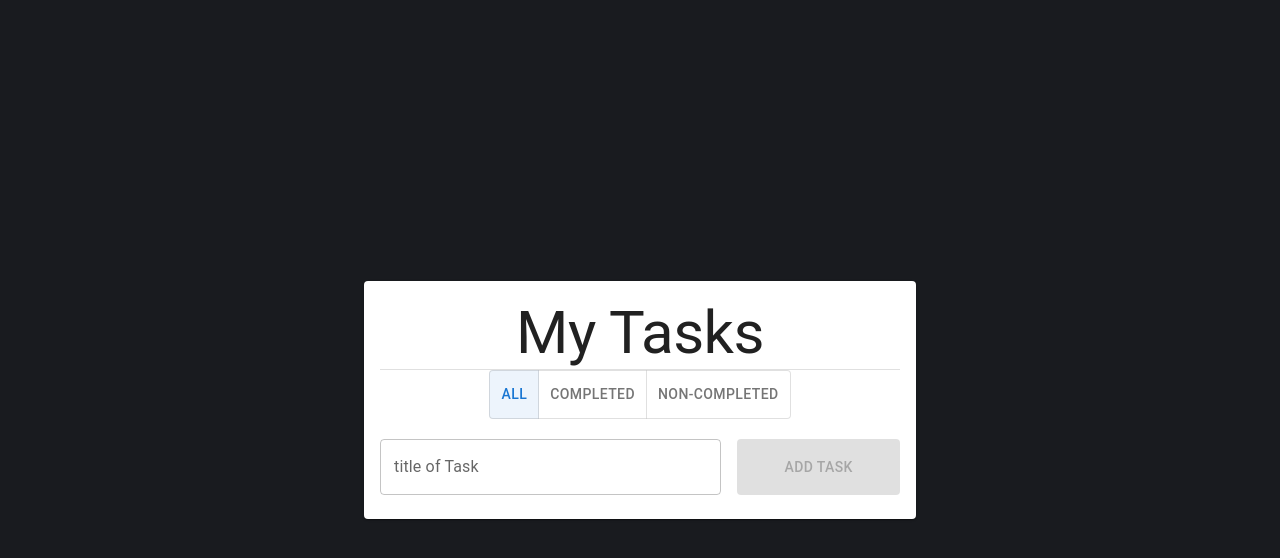
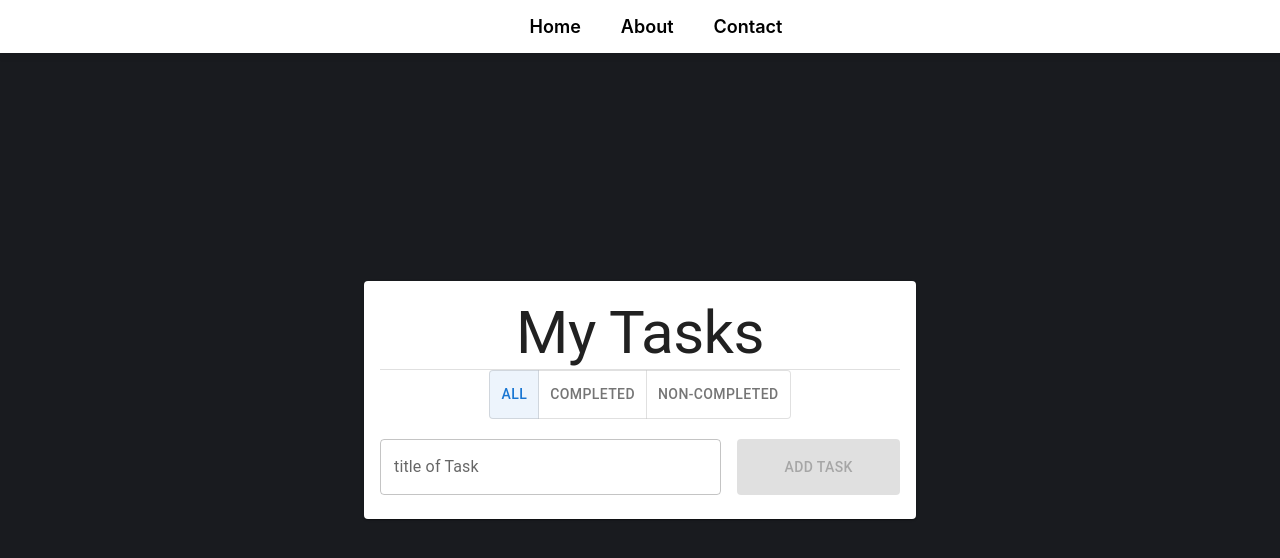
Before and after one commit to mohamadmoustafa123/web2, a React (Create React App) app: page /HomePage in a window 1280 px wide. Shown: the top 558 px of the page. Built offline with nearby package versions, Linux system fonts and the light colour scheme.

Commit message:
I created a navbar component that will redirect me to the pages, and I placed the pages inside the Route navbar so that it would remain fixed at the top.

```diff
--- a/package.json
+++ b/package.json
@@ -41,5 +41,8 @@
       "last 1 firefox version",
       "last 1 safari version"
     ]
+  },
+  "devDependencies": {
+    "tailwind": "^4.0.0"
   }
 }
--- a/src/App.js
+++ b/src/App.js
@@ -3,6 +3,7 @@ import "./App.css";
 import { Route, Routes } from "react-router-dom";
 import HomePage from "./components/HomePage";
 import NavBar from "./components/Navbar";
+import About from "./components/About";
 
 function App() {
   return (
@@ -11,6 +12,7 @@ function App() {
       <Routes>
         <Route Component={NavBar}>
           <Route path="/HomePage" Component={HomePage} />
+          <Route path="/about" Component={About} />
         </Route>
       </Routes>
     </div>
--- /dev/null
+++ b/src/components/About.jsx
@@ -0,0 +1,7 @@
+export default function About(){
+
+    return(
+        <>
+        </>
+    )
+}
--- a/src/components/Navbar.jsx
+++ b/src/components/Navbar.jsx
@@ -1,13 +1,79 @@
-import { Outlet } from "react-router-dom";
+import { Link, Outlet } from "react-router-dom";
+import HomeFilledIcon from '@mui/icons-material/HomeFilled';
+export default function NavBar() {
+  const navStyle = {
+    position: "fixed",
+    top: 0,
+    left: 0,
+    width: "100%",
+    background: "white",
+    boxShadow: "0px 2px 8px rgba(0, 0, 0, 0.1)",
+    zIndex: 50,
+    padding: "16px",
+  };
 
-export default function NavBar(){
-    return(
-<>
+  const ulStyle = {
+    display: "flex",
+    justifyContent: "center",
+    gap: "40px",
+    listStyle: "none",
+    padding: 0,
+    margin: 0,
+  };
 
-<div></div>
-<Outlet/>
+  const linkStyle = {
+    fontSize: "18px",
+    fontWeight: 600,
+    textDecoration: "none",
+    color: "black",
+    transition: "color 0.3s ease",
+  };
 
-</>
+  const hoverStyle = (e) => {
+    e.target.style.color = "blue";
+  };
 
-    )
+  const unhoverStyle = (e) => {
+    e.target.style.color = "black";
+  };
+  return (
+    <>
+      <nav style={navStyle}>
+        <ul style={ulStyle}>
+          <li>
+            <Link
+              to="/HomePage"
+              style={linkStyle}
+              onMouseEnter={hoverStyle}
+              onMouseLeave={unhoverStyle}
+            >
+
+              Home
+            </Link>
+          </li>
+          <li>
+            <Link
+              to="/about"
+              style={linkStyle}
+              onMouseEnter={hoverStyle}
+              onMouseLeave={unhoverStyle}
+            >
+              About
+            </Link>
+          </li>
+          <li>
+            <Link
+              to="/contact"
+              style={linkStyle}
+              onMouseEnter={hoverStyle}
+              onMouseLeave={unhoverStyle}
+            >
+              Contact
+            </Link>
+          </li>
+        </ul>
+      </nav>
+      <Outlet />
+    </>
+  );
 }
```
Also changed, not shown: tailwind.config.js (added, +8 -0 lines), 1 other file (tests, documents, lock files or other folders).
